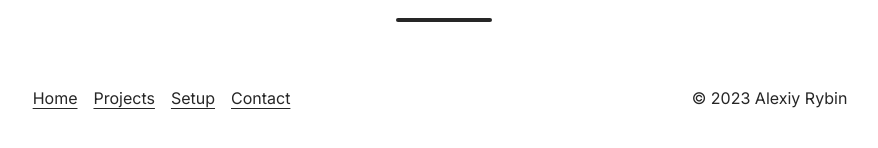
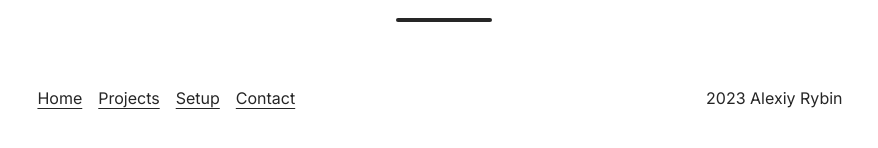
Before and after one commit to tapnisu/tapni.su, a Next.js app: page / in a window 1280 px wide. Shown: the part 642-790 px from the top of the page, without its empty margins (196-1074 px from the left). Built offline with nearby package versions, Linux system fonts and the light colour scheme; what tailwindcss-selection-variant would draw is missing.

Commit message:
Fuck copyright

```diff
--- a/components/Footer.tsx
+++ b/components/Footer.tsx
@@ -26,7 +26,7 @@ export default function Footer() {
           ))}
         </div>
 
-        <p className="p-4">© 2023 Alexiy Rybin</p>
+        <p className="p-4">2023 Alexiy Rybin</p>
       </div>
     </footer>
   );
```
